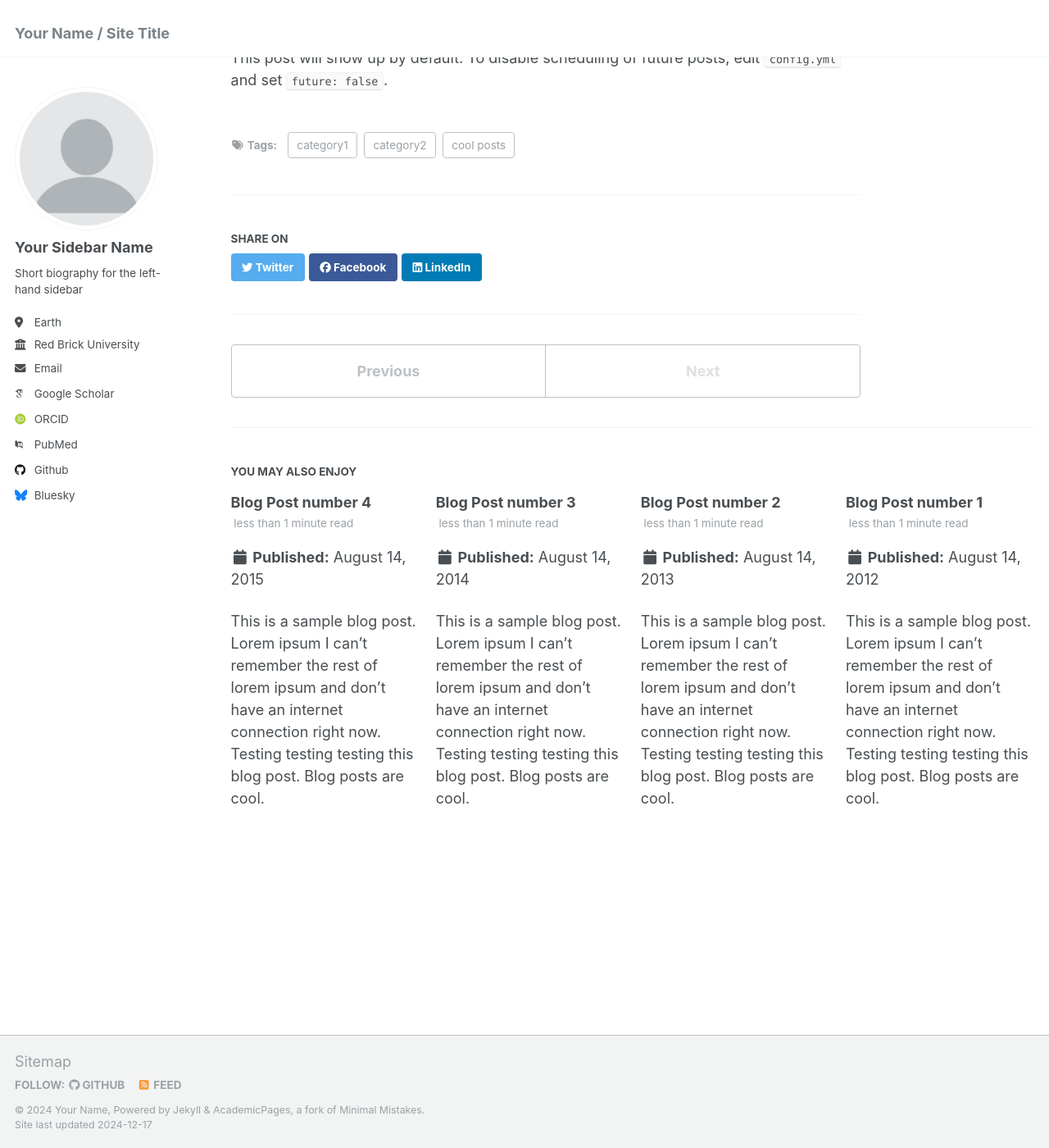
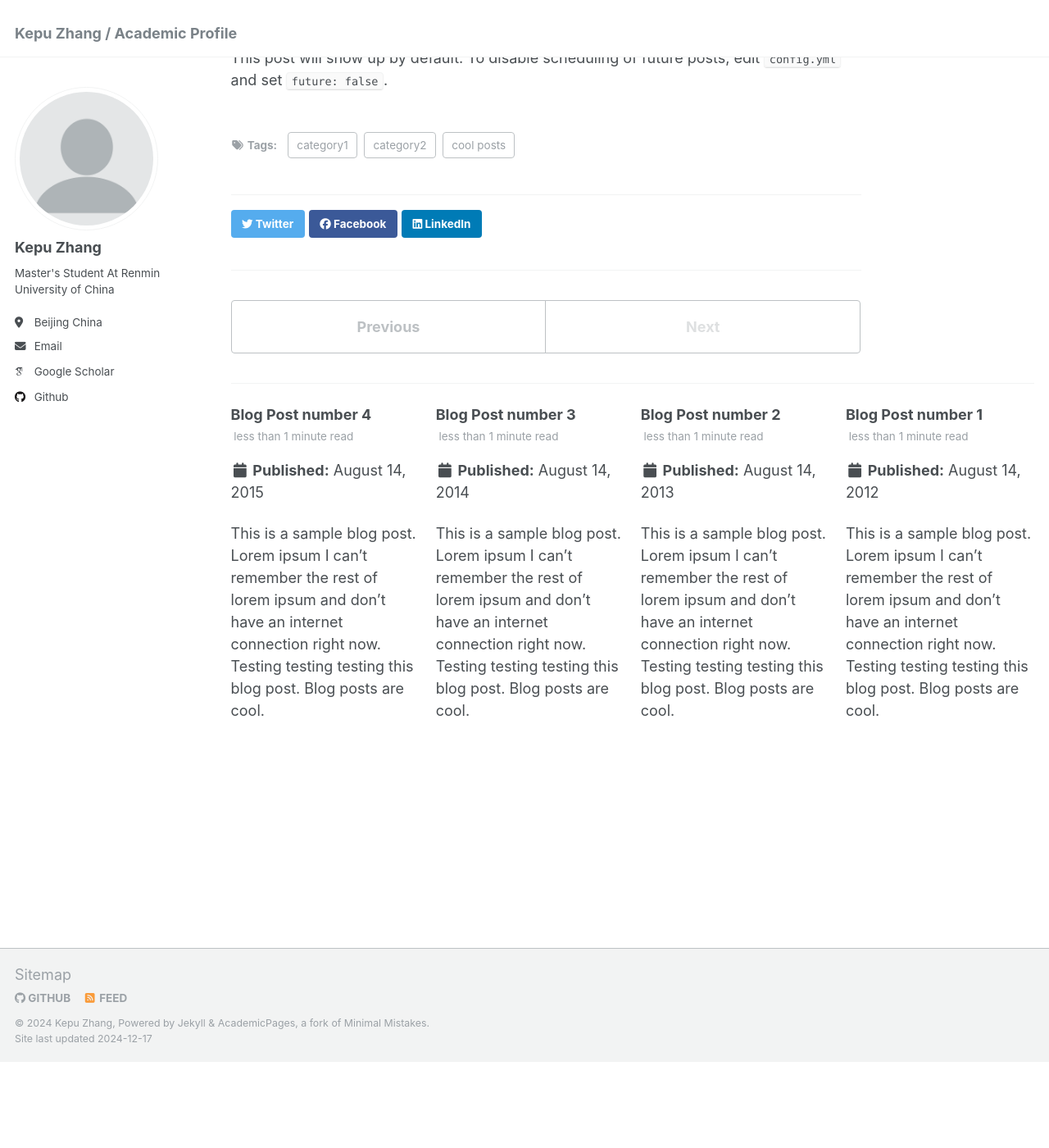
Before and after one commit to ke-01/ke-01.github.io, a Jekyll site: the page built from _posts/2199-01-01-future-post.md, in a window 1280 px wide and 1400 px high, scrolled down 173 px. Shown: the whole window at 82% size. Built offline with Jekyll 4.4.1, drawn with Linux system fonts in a browser that asks for light colours; some web fonts are replaced; after the commit the page ends 1467 px from its top, so only the background shows below that.

Commit message:
Update _config.yml

```diff
--- a/_config.yml
+++ b/_config.yml
@@ -7,14 +7,14 @@
 # server process.
 
 # Basic Site Settings
-locale                   : "en-US"
-title                    : "Your Name / Site Title"
+locale                   : "Beijing, China"
+title                    : "Kepu Zhang / Academic Profile"
 title_separator          : "-"
-name                     : &name "Your Name"
-description              : &description "personal description"
-url                      : https://academicpages.github.io # the base hostname & protocol for your site e.g. "https://[your GitHub username].github.io"
+name                     : &name "Kepu Zhang"
+description              : &description ""
+url                      : https://ke-01.github.io # the base hostname & protocol for your site e.g. "https://[your GitHub username].github.io"
 baseurl                  : "" # the subpath of your site, e.g. "/blog"
-repository               : "academicpages/academicpages.github.io"
+repository               : "ke-01/ke-01.github.io"
 
 # Site Author - The following control what appear as part of the author content on the side bar.
 #               If a field is blank the icon and link will not appear, otherwise it will be shown.
@@ -22,57 +22,41 @@ repository               : "academicpages/academicpages.github.io"
 author:
   # Biographic information
   avatar           : "profile.png"
-  name             : "Your Sidebar Name"
+  name             : "Kepu Zhang"
   pronouns         : # example: "she/her"
-  bio              : "Short biography for the left-hand sidebar"
-  location         : "Earth"
-  employer         : "Red Brick University"
-  uri              : # URL
-  email            : "none@example.org"
-
-  # Academic websites
-  arxiv            : # URL - Update with the correct link to your profile
-  googlescholar    : "https://scholar.google.com/citations?user=PS_CX0AAAAAJ"
-  impactstory      : # URL
-  orcid            : "http://orcid.org/yourorcidurl"
-  semantic         : # URL
-  pubmed           : "https://www.ncbi.nlm.nih.gov/pubmed/?term=john+snow"
-  researchgate     : # URL
-  scopus           : # URL
-
-  # Repositories and software development
-  bitbucket        : # Username - Update with your username on the site
-  codepen          : # Username
-  dribbble         : # Username
-  github           : "academicpages"
-  kaggle           : # Username
-  stackoverflow    : # User number or user number and name (i.e., use "1" or "1/jeff-atwood")
-
-  # Social media
-  bluesky          : "bsky.app" # Replace this with you Bluesky username
-  facebook         : # Username
-  flickr           : # Username
-  foursquare       : # Username
-  goodreads        : # Username
-  google_plus      : # Username
-  keybase          : # Username
-  instagram        : # Username
-  lastfm           : # Username
-  linkedin         : # Username
-  mastodon         : # URL
-  medium           : # URL
-  pinterest        : # Username
-  soundcloud       : # Username
-  steam            : # Username
-  telegram         : # URL
-  tumblr           : # Username
-  twitter          : # Username for X / Twitter
-  vine             : # Username
-  weibo            : # Username
-  wikipedia        : # Username
-  xing             : # Username
-  youtube          : # Username
-  zhihu            : # Username
+  bio              : "Master's Student At Renmin University of China"
+  location         : "Beijing China"
+  employer         :
+  pubmed           :
+  googlescholar    : "https://scholar.google.com.hk/citations?user=7s1HXdcAAAAJ"
+  email            : "kepuzhang@ruc.edu.cn"
+  researchgate     :  # example: "https://www.researchgate.net/profile/yourprofile"
+  uri              :
+  bitbucket        :
+  codepen          :
+  dribbble         :
+  flickr           :
+  facebook         :
+  foursquare       :
+  github           : "ke-01"
+  google_plus      :
+  keybase          :
+  instagram        :
+  impactstory      :
+  lastfm           :
+  linkedin         :
+  orcid            :
+  pinterest        :
+  soundcloud       :
+  stackoverflow    :
+  steam            :
+  tumblr           :
+  twitter          :
+  vine             :
+  weibo            :
+  xing             :
+  youtube          :
+  wikipedia        :
 
 # Publication Category - The following the list of publication categories and their headings
 publication_category:
```
